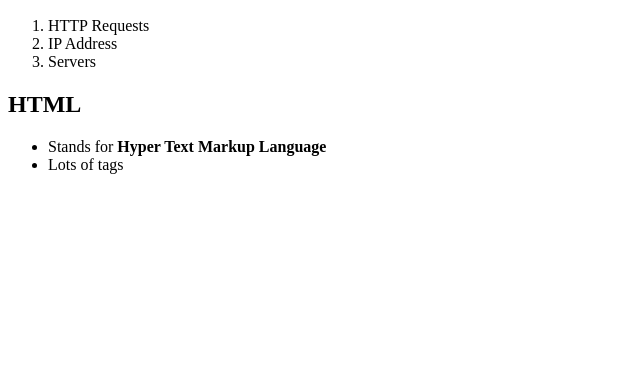
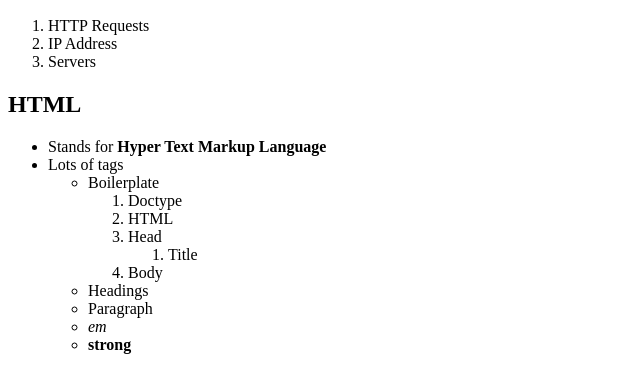
Before and after one commit to spagnon7/Section-3-List-Assignment-Solution, a plain HTML site: page index.html in a window 1280 px wide. Shown: the part 110-502 px from the top of the page, without its empty margins (0-640 px from the left). Drawn offline with Linux system fonts and the light colour scheme.

Commit message:
finished drafted webpage

```diff
--- a/index.html
+++ b/index.html
@@ -15,7 +15,22 @@
         <ul>
             <li>Stands for <strong>Hyper Text Markup Language</strong></li>
             <li>Lots of tags</li>
-
+            <ul>
+                <li>Boilerplate</li>
+                <ol>
+                    <li>Doctype</li>
+                    <li>HTML</li>
+                    <li>Head</li>
+                    <ol>
+                        <li>Title</li>
+                    </ol>
+                    <li>Body</li>
+                </ol>
+                <li>Headings</li>
+                <li>Paragraph</li>
+                <li><em>em</em></li>
+                <li><strong>strong</strong></li>
+            </ul>
         </ul>
     </body>
 </html>
```
